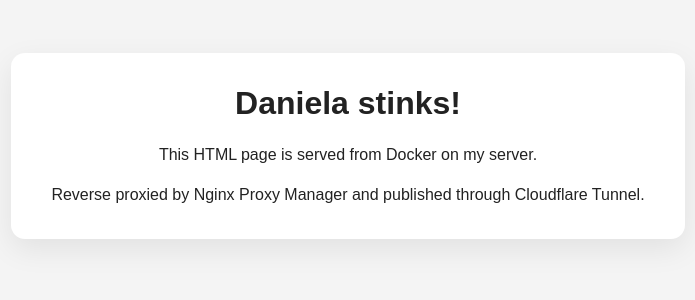
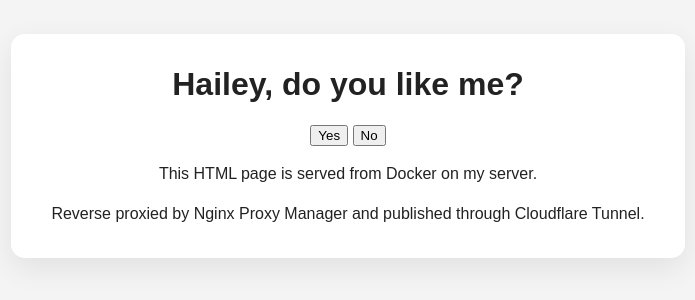
Before and after one commit to gussi01300/Website, a plain HTML site: page site/index.html in a window 1280 px wide. Shown: the part 254-554 px from the top of the page, without its empty margins (292-987 px from the left). Drawn offline with Linux system fonts and the light colour scheme.

Commit message:
update index.html to change header content and add interactive buttons with JavaScript

```diff
--- a/site/index.html
+++ b/site/index.html
@@ -33,7 +33,20 @@
 </head>
 <body>
   <div class="card">
-    <h1>Daniela stinks!</h1>
+    <h1>Hailey, do you like me?</h1>
+    <button onclick="changeText()">Yes</button>
+    <button onclick="changeText2()">No</button>
+    <script>
+        function changeText() {
+            document.getElementById("myText").innerText = "Yes";
+        }
+        function changeText2() {
+            document.getElementById("myText").innerText = "Yes aswell, dummie!";
+        }
+    </script>
+
+    <p id = "myText"></p>
+
     <p>This HTML page is served from Docker on my server.</p>
     <p>Reverse proxied by Nginx Proxy Manager and published through Cloudflare Tunnel.</p>
   </div>
```
